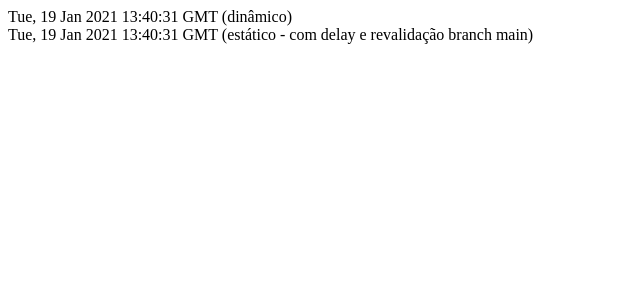
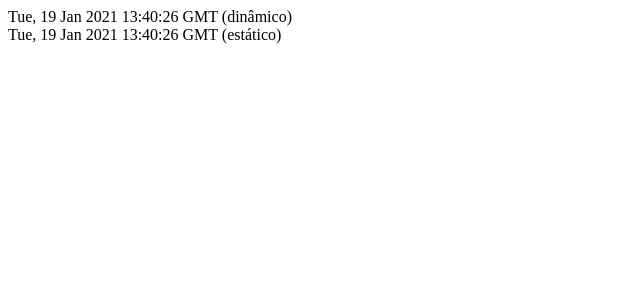
Before and after one commit to Daniel-Vinicius/ideia-unica, a Next.js app: page /tempo in a window 1280 px wide. Shown: the top 300 px of the page, without its empty margins (0-640 px from the left). Built offline with nearby package versions, Linux system fonts and the light colour scheme.

Commit message:
Retirando Delay

```diff
--- a/pages/tempo.js
+++ b/pages/tempo.js
@@ -6,7 +6,7 @@
   return (
     <div>
       <div>{dynamicDateString} (dinâmico)</div>
-      <div>{props.staticDateString} (estático - com delay e revalidação branch main)</div>
+      <div>{props.staticDateString} (estático)</div>
     </div>
   )
 }
@@ -14,9 +14,7 @@
 // getStaticProps só executa no build ou quando bater o tempo de revalidação
 export async function getStaticProps() {
   console.log('> Passando pelo getStaticProps();');
-  console.log('> Adicionando delay de 5 segundos');
 
-  await delay(5000);
   const staticDate = new Date();
   const staticDateString = staticDate.toGMTString();
 
@@ -27,5 +25,4 @@
     revalidate: 1
   }
 }
-const delay = ms => new Promise(resolve => setTimeout(resolve, ms));
 export default Tempo;
```
